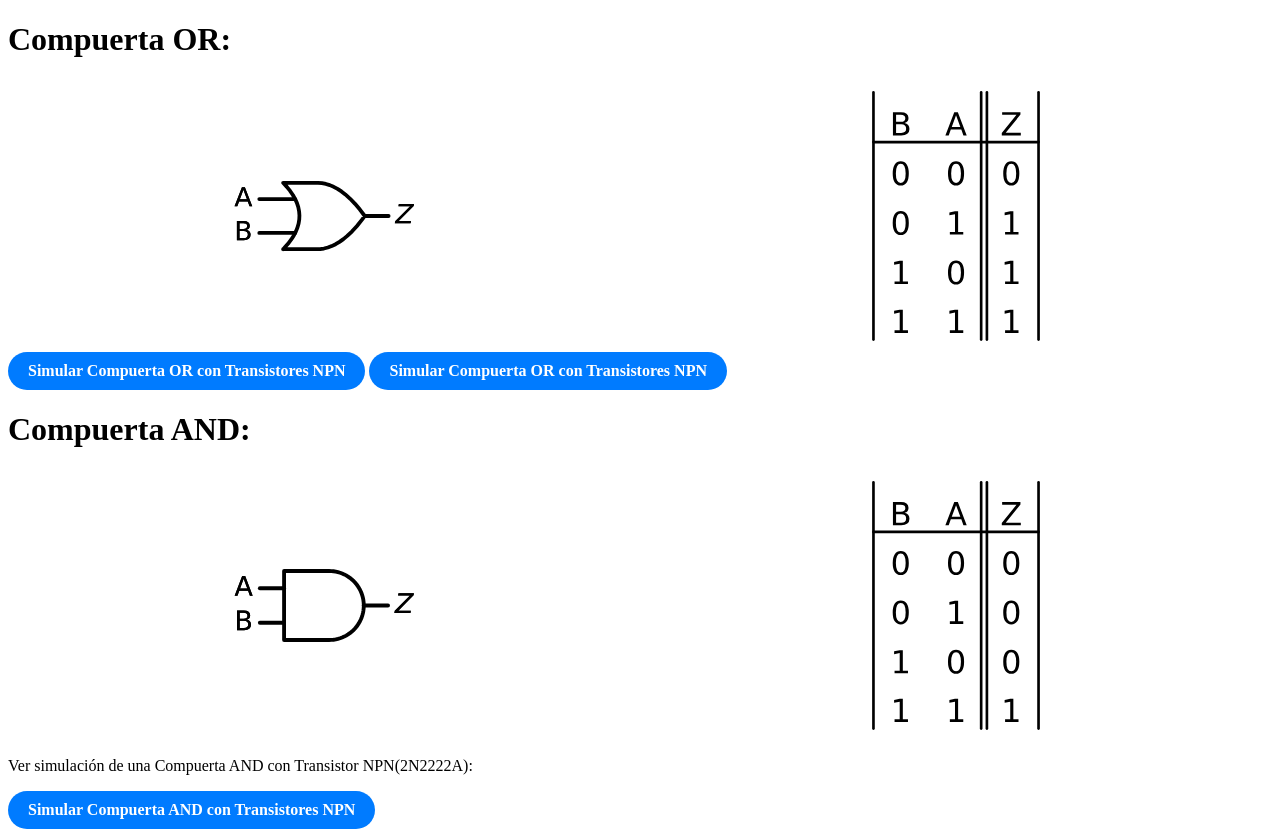
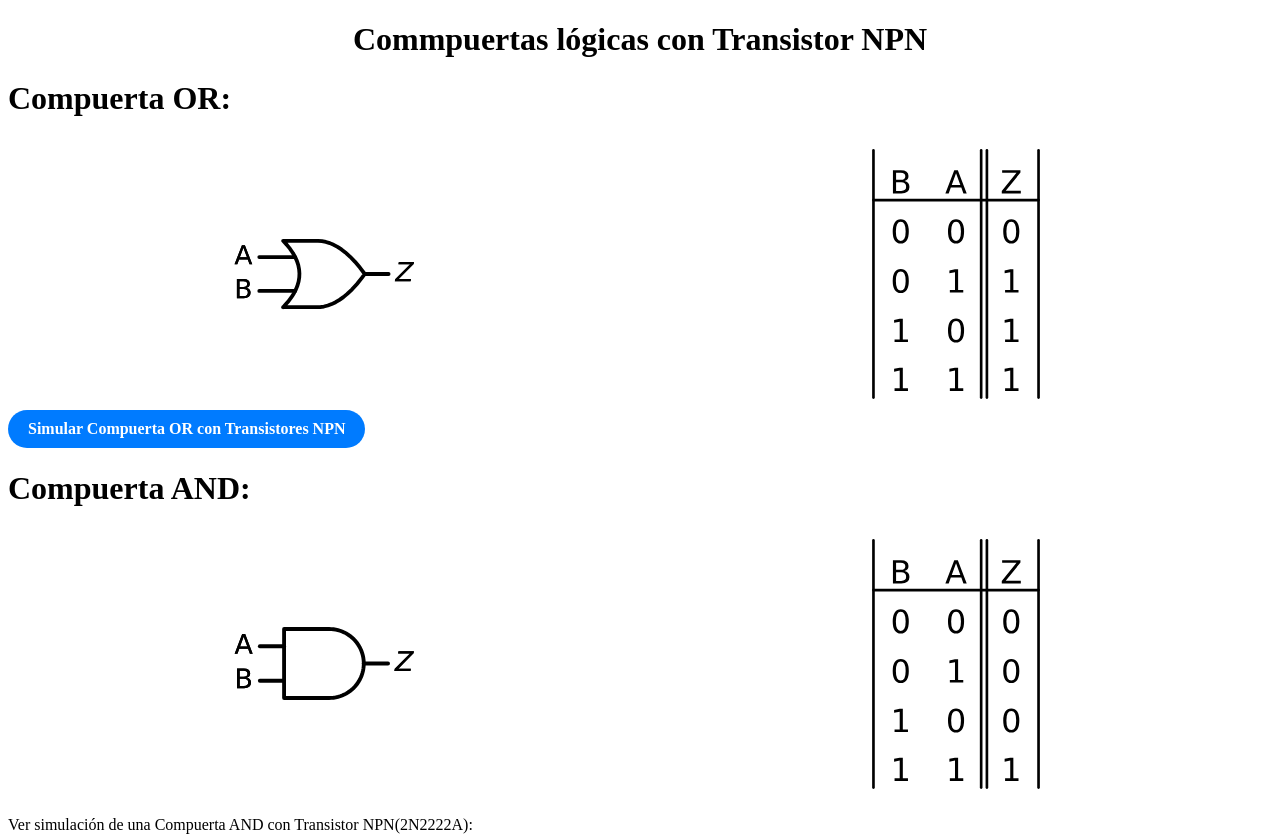
Before and after one commit to PIBSAS/Compuertas, a plain HTML site: page index.html in a window 1280 px wide. Shown: the top 837 px of the page. Drawn offline with Linux system fonts and the light colour scheme.

Commit message:
Update index.html

```diff
--- a/index.html
+++ b/index.html
@@ -33,13 +33,14 @@
     </style>
 </head>
 <body>
+    <h1 align='center'>Commpuertas lógicas con Transistor NPN</h1>
     <h1>Compuerta OR:</h1>
     <div class="container">
         <img src="imagenes/or.svg" alt="OR">
         <img src="imagenes/tabla_or.svg" alt="OR">
     </div>
     <a href="or.html" class="boton-enlace" target="_blank">Simular Compuerta OR con Transistores NPN</a>
-    <a href="din.html" class="boton-enlace" target="_blank">Simular Compuerta OR con Transistores NPN</a>
+
     <h1>Compuerta AND:</h1>
     <div class="container">
         <img src="imagenes/and.svg" alt="AND">
```
